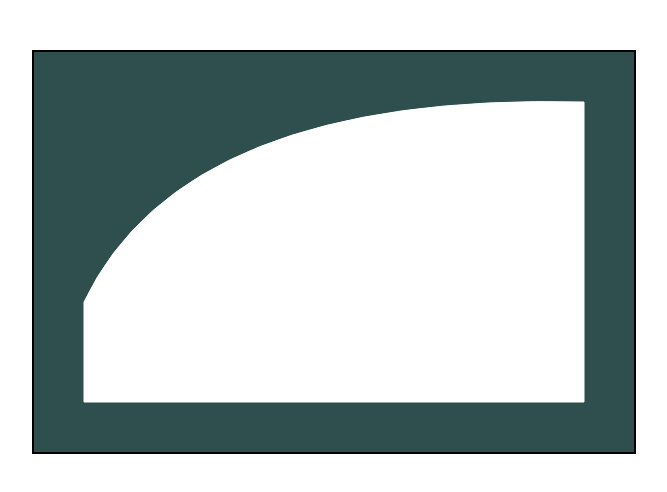
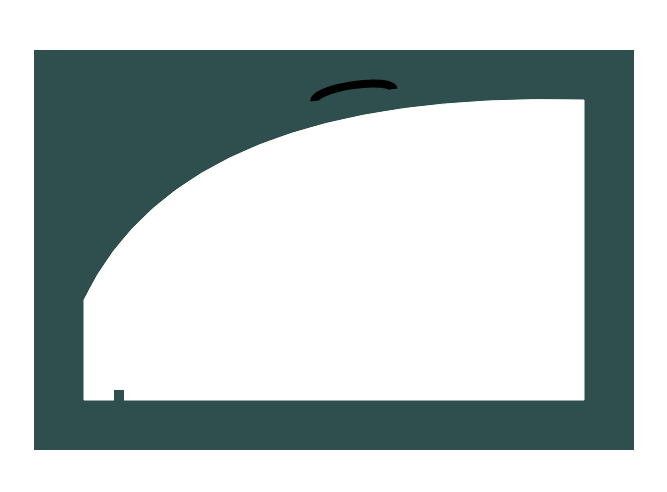
Before and after one commit to thaqifazfar15/simple-browser-game, a plain HTML site: page index.html in a window 1280 px wide. Shown: the whole page, without its empty margins (306-973 px from the left). Drawn offline with Linux system fonts and the light colour scheme.

Commit message:
finish drawing window

```diff
--- a/script.js
+++ b/script.js
@@ -10,7 +10,6 @@ ctx.fillRect(0, 0, 600, 400); // Draw a filled rectangle (x, y, width, height)
 // begin drawing windows seat
 ctx.beginPath();
 ctx.strokeStyle = "white"
-
 ctx.moveTo(50, 350); // (x , y)
 ctx.fillStyle = "white"
 ctx.lineTo(550, 350);
@@ -19,7 +18,23 @@ ctx.lineTo(550, 50);
 ctx.quadraticCurveTo(150, 40, 50, 250);
 ctx.lineTo(50, 350);
 ctx.fill()
+ctx.stroke();
+ctx.closePath()
 
+ctx.fillStyle = "darkSlateGray";
+ctx.fillRect(80, 355, 10, -15);
 
-// Stroke it (do the drawing)
+ctx.beginPath();
+ctx.strokeStyle = 'black';
+ctx.lineWidth = 8;
+
+// Draw an elliptical arc
+ctx.ellipse(
+  320, 45,
+  40, 10,
+  -0.15,
+  Math.PI,
+  0
+);
 ctx.stroke();
+ctx.closePath();
--- a/style.css
+++ b/style.css
@@ -3,9 +3,10 @@
     margin:0px;
 }
 
-canvas {
-    border: 2px solid grey;
+/* canvas {
+    /* border: 2px solid grey;
 }
+*/
 
 
 html, body {
@@ -18,6 +19,6 @@ html, body {
 }
 
 #myCanvas {
-    border: 2px solid black;
+    /* border: 2px solid black; */
     margin: 50px;
 }
```
